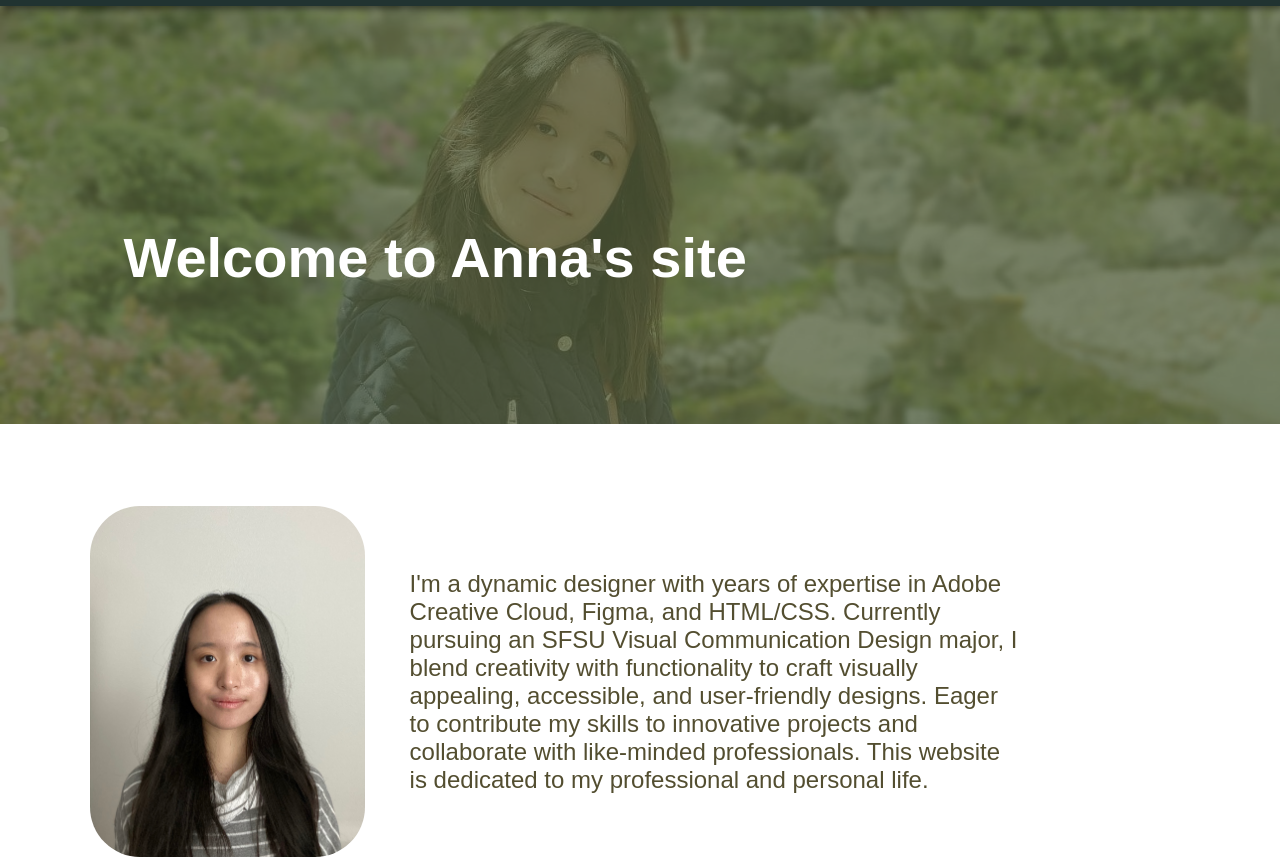
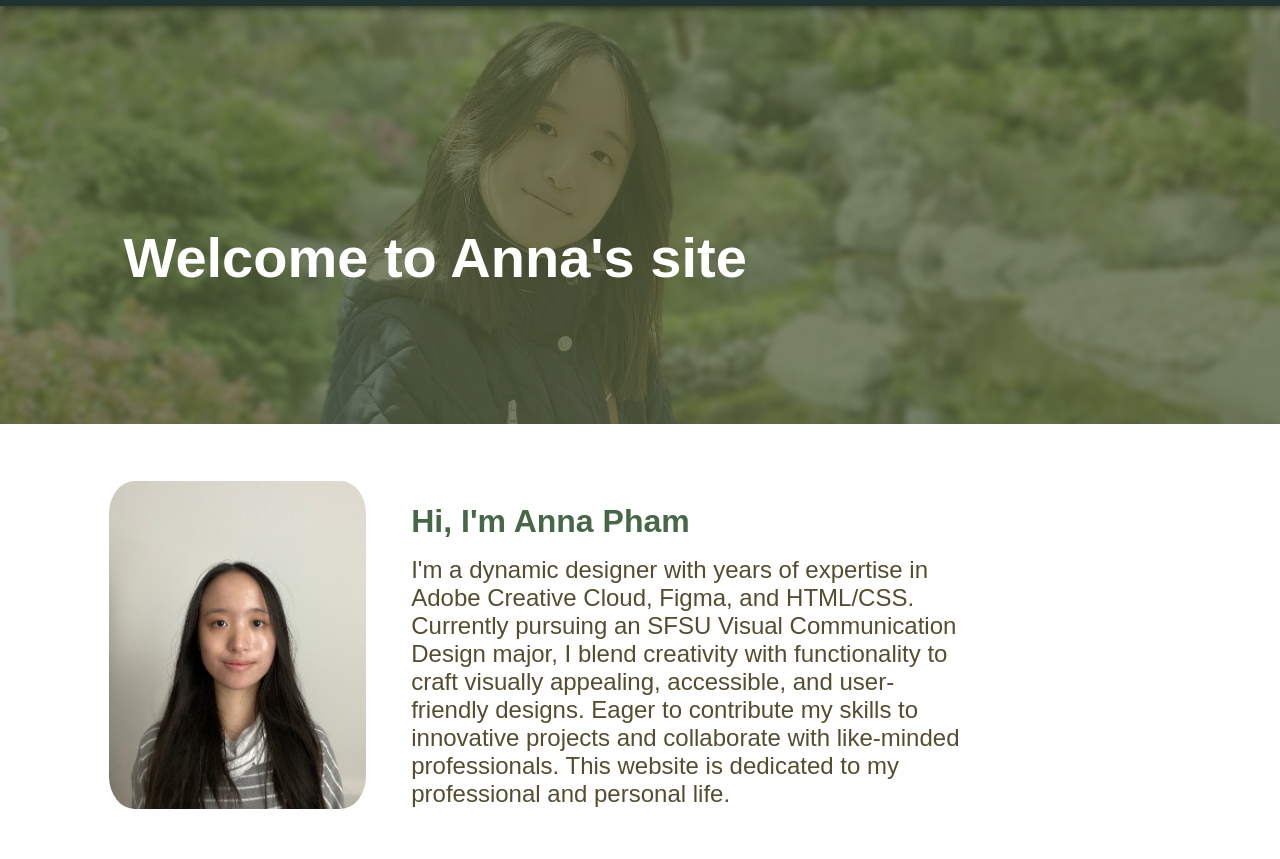
Before and after one commit to annapham45554/APham45554.github.io, a plain HTML site: page index.html in a window 1280 px wide. Shown: the part 114-973 px from the top of the page. Drawn offline with Linux system fonts and the light colour scheme; a web font is replaced by a local one.

Commit message:
adding and subtracting

```diff
--- a/css/style.css
+++ b/css/style.css
@@ -76,8 +76,8 @@ nav > ul > li > a:hover {
 }
 
 p {
-    font-family: "bigcity-grotesque-pro", sans-serif;
-    font-weight: 400;
+    font-family: "europa", sans-serif;
+    font-weight: 300;
     font-style: normal;
     font-size: 150%;
     color: rgb(83, 78, 48);
@@ -123,7 +123,7 @@ p {
     display: flex;
 }
 
-.intro {
+/* .intro {
     display: flex;
     align-items: center;
     margin-left: 7%;
@@ -138,17 +138,74 @@ p {
     margin-right: 20%;
 }
 
-/* .introparagraph {
+.introparagraph {
     text-align: justify;
     color: rgb(255, 254, 235);
     padding-top: 5%;
     font-size: 160%;
-} */
+}
 
 .Anna {
     border-radius: 50px;
     width: 25%;
+} */
+
+.background {
+    margin-left: 5%;
+    margin-top: 3%;
+    margin-bottom: 4%;
+    width: 70%;
+    /* padding: 1%;
+    background-color: rgb(250, 250, 239);
+     padding: auto; */
 }
+
+
+.rowbody{
+    display: flex;
+    flex-wrap: wrap;
+    flex-direction: row;
+    justify-content:space-around;
+}
+
+.textcontainer{
+    display: inline-block;
+    flex-grow: 3;
+    width: 50%;
+}
+
+.heading {
+    color: rgb(71, 104, 71);
+    font-family: "bigcity-grotesque-pro", sans-serif;
+    font-weight: 700;
+    font-style: normal;
+    font-size: 2rem;
+    margin-top: 4%;
+    margin-bottom: 3%;
+}
+
+.pleft {
+    text-align: left;
+}
+
+.bodyimagecontainer{
+    flex-grow: 1;
+    display: inline-block;
+}
+
+.Annabox{
+    margin-left: 5%;
+    width: 25%;
+    margin-right: 5%;
+}
+
+.Anna {
+    max-width: 1500px;
+    width: 100%;
+    height: auto;
+    border-radius: 10%;
+}
+
 
 /* ABOUT */
 
--- a/index.html
+++ b/index.html
@@ -33,14 +33,27 @@
         </div>
     </div>
     <br>
-    <div class="intro">
+    <div class="background">
+        <div class="rowbody">
+            <div class="bodyimagecontainer Annabox">
+                <img src="./img/myportrait.jpg" alt="portrait" class="Anna">
+            </div>
+                <div class="textcontainer">
+                    <h2 class="heading">Hi, I'm Anna Pham</h2>
+                    <p class="pleft">
+                        I'm a dynamic designer with years of expertise in Adobe Creative Cloud, Figma, and HTML/CSS. Currently pursuing an SFSU Visual Communication Design major, I blend creativity with functionality to craft visually appealing, accessible, and user-friendly designs. Eager to contribute my skills to innovative projects and collaborate with like-minded professionals. This website is dedicated to my professional and personal life.
+                    </p>
+                </div>
+        </div>
+    </div>
+    <!-- <div class="intro">
         <img src="./img/myportrait.jpg" alt="myimage" class="Anna">
             <div class="introcontent">
                 <p class="introparagraph">
                     I'm a dynamic designer with years of expertise in Adobe Creative Cloud, Figma, and HTML/CSS. Currently pursuing an SFSU Visual Communication Design major, I blend creativity with functionality to craft visually appealing, accessible, and user-friendly designs. Eager to contribute my skills to innovative projects and collaborate with like-minded professionals. This website is dedicated to my professional and personal life.
                 </p>
             </div>
-    </div>
+    </div> -->
 </main>
 <footer>
     <div class="footercontent">
```
